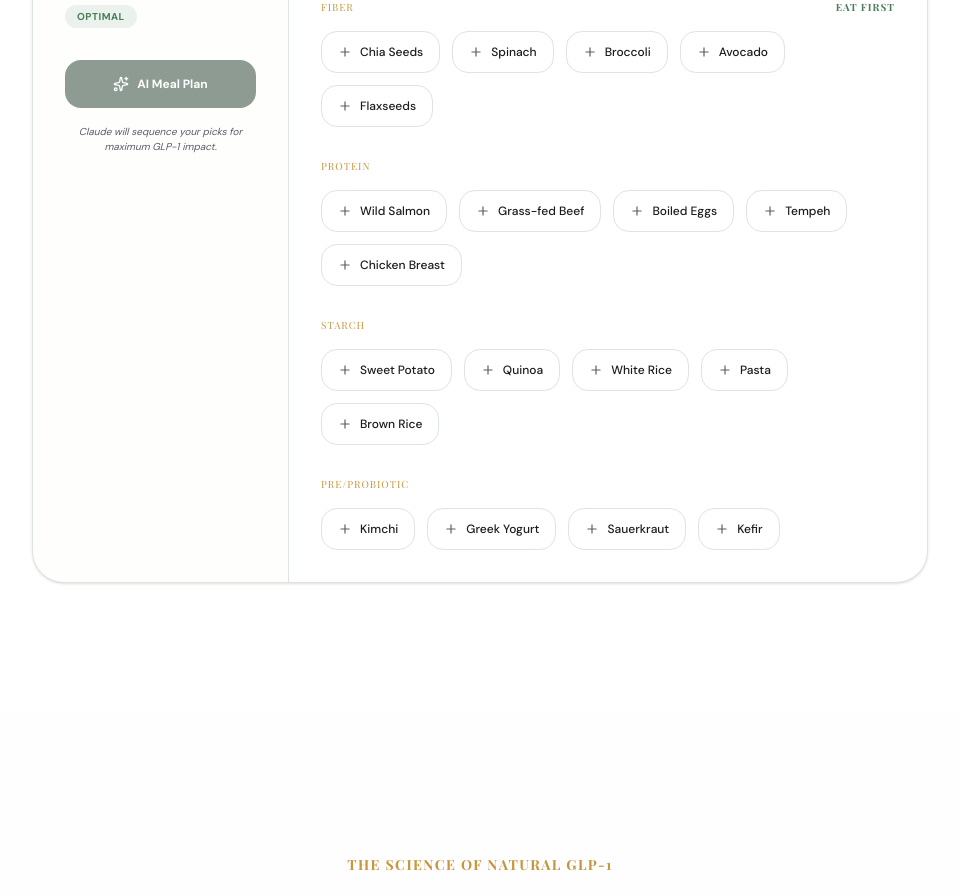
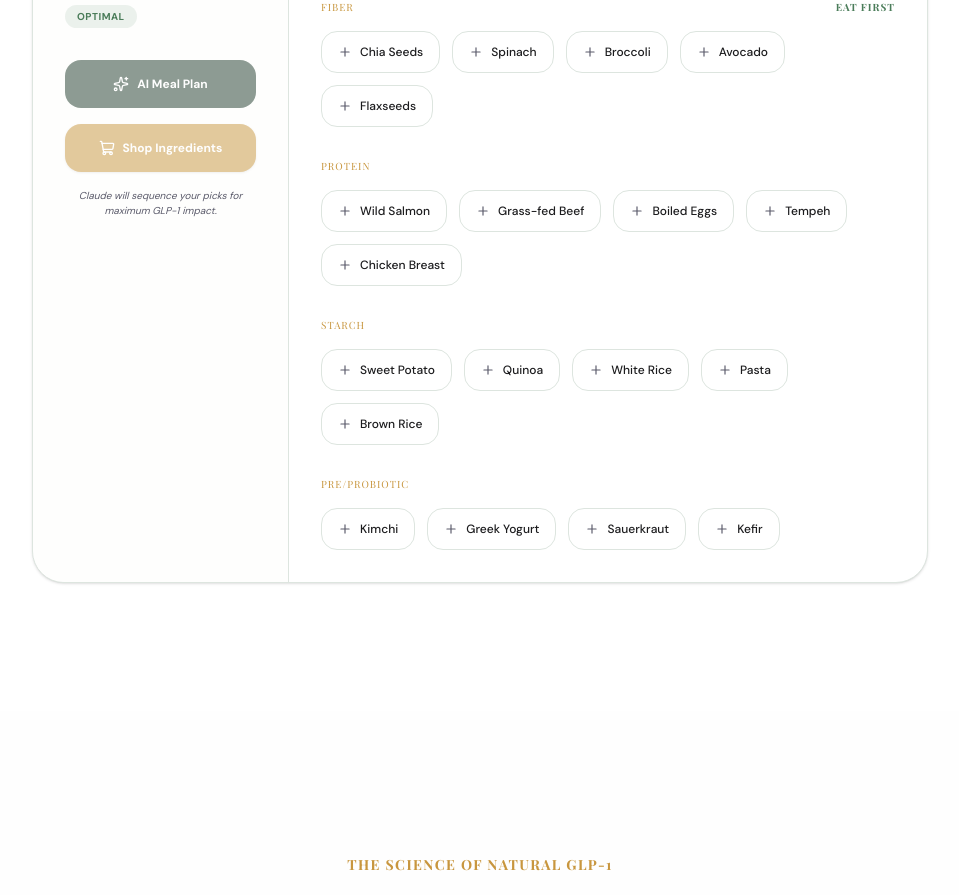
Before and after one commit to RISHAOFFICIAL/GLP1Natural, a Next.js app: page / in a window 1280 px wide. Shown: the part 1340-2235 px from the top of the page, without its empty margins (160-1119 px from the left). Built offline with nearby package versions, Linux system fonts and the light colour scheme; no server answers; a web font is replaced by a local one.

Commit message:
Implement Amazon Fresh Affiliate POC with Shop Ingredients buttons

```diff
--- a/src/components/MealBuilder.tsx
+++ b/src/components/MealBuilder.tsx
@@ -4,6 +4,7 @@ import { useState, useMemo } from 'react';
 import { motion, AnimatePresence } from 'framer-motion';
 import { ShoppingCart, Sparkles, ChevronRight, Check, Plus, Trash2 } from 'lucide-react';
 import AmazonButton from './AmazonButton';
+import { generateGroceryCartLink } from '@/lib/amazon';
 
 interface FoodItem {
   id: string;
@@ -60,6 +61,11 @@ export default function MealBuilder() {
       return { ...prev, [meal]: [...current, foodId] };
     });
   };
+
+  const selectedFoodNames = useMemo(() => {
+    const allSelectedIds = Object.values(selections).flat();
+    return allSelectedIds.map(id => FOOD_LIBRARY.find(f => f.id === id)?.name).filter(Boolean) as string[];
+  }, [selections]);
 
   const currentScore = useMemo(() => {
     const allSelectedIds = Object.values(selections).flat();
@@ -144,6 +150,18 @@ export default function MealBuilder() {
               )}
               AI Meal Plan
             </button>
+            <a
+              href={generateGroceryCartLink(selectedFoodNames)}
+              target="_blank"
+              rel="noopener noreferrer"
+              className={cn(
+                "w-full bg-gold text-white py-4 rounded-2xl text-xs font-bold flex items-center justify-center gap-2 hover:bg-gold/90 transition-all shadow-sm",
+                selectedFoodNames.length === 0 && "opacity-50 pointer-events-none"
+              )}
+            >
+              <ShoppingCart className="w-4 h-4" />
+              Shop Ingredients
+            </a>
             <p className="text-[10px] text-mid text-center italic">
               Claude will sequence your picks for maximum GLP-1 impact.
             </p>
@@ -230,12 +248,23 @@ export default function MealBuilder() {
                 <h3 className="text-xl font-bold text-forest mb-1">Your Metabolic Roadmap</h3>
                 <p className="text-xs text-mid">Personalized sequencing for your selected foods.</p>
               </div>
-              <button
-                onClick={() => setAiPlan(null)}
-                className="text-mid hover:text-forest"
-              >
-                <Trash2 className="w-5 h-5" />
-              </button>
+              <div className="flex gap-2">
+                <a
+                  href={generateGroceryCartLink(selectedFoodNames)}
+                  target="_blank"
+                  rel="noopener noreferrer"
+                  className="bg-gold text-white px-4 py-2 rounded-xl text-xs font-bold flex items-center gap-2 hover:bg-gold/90 transition-all shadow-sm"
+                >
+                  <ShoppingCart className="w-4 h-4" />
+                  Shop Plan
+                </a>
+                <button
+                  onClick={() => setAiPlan(null)}
+                  className="text-mid hover:text-forest p-2"
+                >
+                  <Trash2 className="w-5 h-5" />
+                </button>
+              </div>
             </div>
             <div className="prose prose-sm max-w-none prose-p:text-mid prose-headings:text-forest prose-strong:text-forest whitespace-pre-wrap bg-white p-6 rounded-2xl border border-sage/10">
               {aiPlan}
--- a/src/lib/amazon.ts
+++ b/src/lib/amazon.ts
@@ -1,5 +1,20 @@
 export function getAmazonAffiliateLink(ingredient: string): string {
-  const affiliateCode = 'glp1natural-20'; // Placeholder affiliate code
+  const affiliateCode = process.env.NEXT_PUBLIC_AMAZON_AFFILIATE_ID || 'glp1natural-20';
   const query = encodeURIComponent(ingredient);
-  return `https://www.amazon.com/s?k=${query}&tag=${affiliateCode}`;
+  // Search within Amazon Fresh if possible, otherwise general search
+  return `https://www.amazon.com/s?k=${query}&i=amazonfresh&tag=${affiliateCode}`;
 }
+
+/**
+ * Generates a link to Amazon with multiple ingredients.
+ * Since a true "multi-item cart" requires ASINs and PAAPI,
+ * this POC uses a consolidated search query which is the most reliable
+ * deep-linking method for generic ingredients.
+ */
+export function generateGroceryCartLink(ingredients: string[]): string {
+  if (ingredients.length === 0) return 'https://www.amazon.com/fresh';
+
+  const affiliateCode = process.env.NEXT_PUBLIC_AMAZON_AFFILIATE_ID || 'glp1natural-20';
+  const query = encodeURIComponent(ingredients.join(' '));
+  return `https://www.amazon.com/s?k=${query}&i=amazonfresh&tag=${affiliateCode}`;
+}
```
